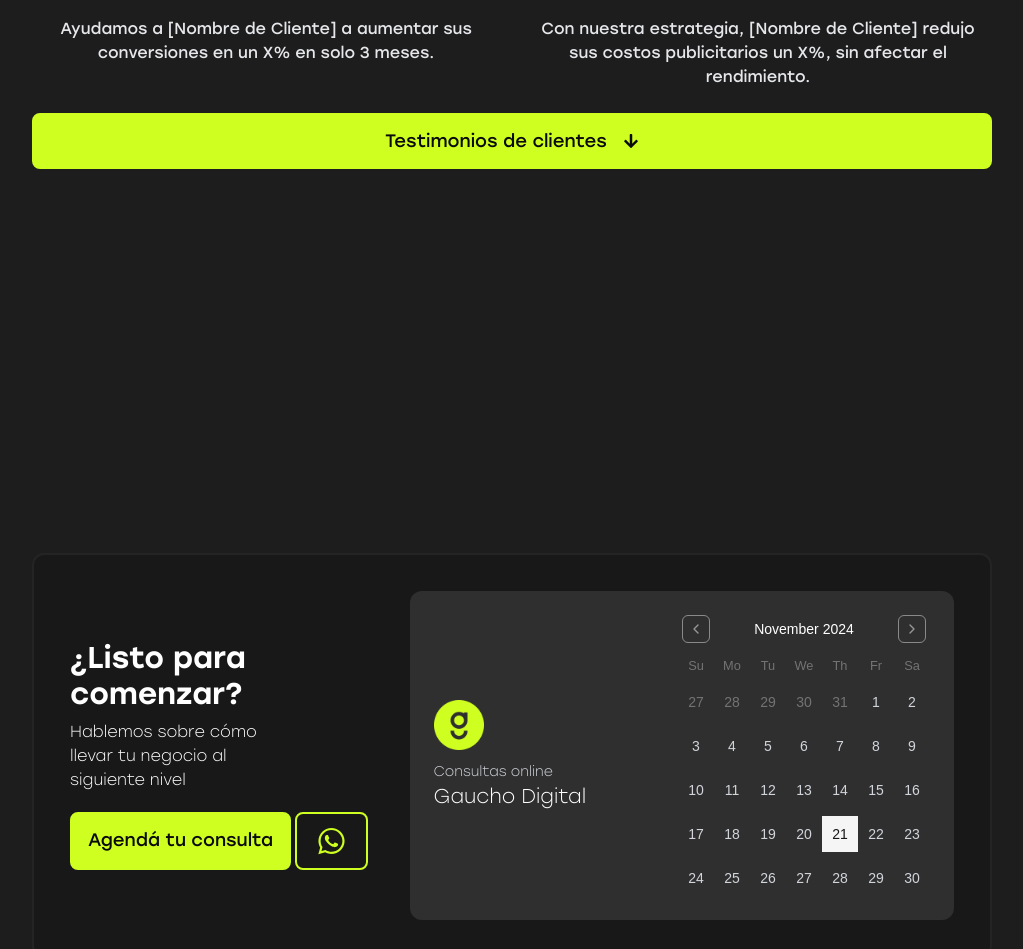
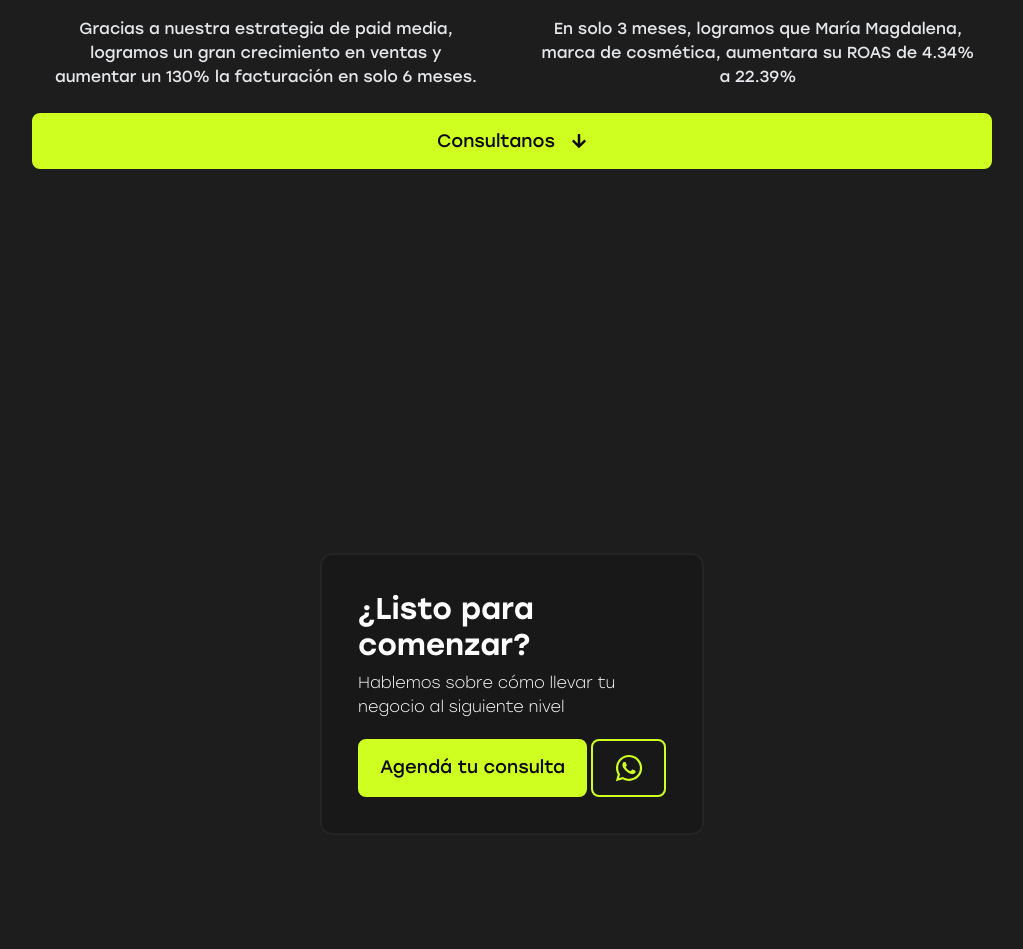
Before and after one commit to MarcoSavarin0/landing-for-gaucho, a Next.js app: page / in a window 1280 px wide. Shown: the part 3923-4872 px from the top of the page, without its empty margins (128-1151 px from the left). Built offline with nearby package versions, Linux system fonts and the light colour scheme.

Commit message:
calendario ocultado, linkeado los buttons

```diff
--- a/src/components/FifthSection.tsx
+++ b/src/components/FifthSection.tsx
@@ -41,7 +41,7 @@
                     </>
                 )}
             </div>
-            <ButtonG text="Testimonios de clientes" transparent={false} width="w-full" arrowUp={false} notArrow={false} link='#clientes' whatsapp={false} textSize='' />
+            <ButtonG text="Consultanos" transparent={false} width="w-full" arrowUp={false} notArrow={false} link='#consulta' whatsapp={false} textSize='' />
         </motion.div>
     )
 }
--- a/src/components/Footer.tsx
+++ b/src/components/Footer.tsx
@@ -7,7 +7,7 @@
         <div className="pb-10">
             <div className="flex justify-between items-center border-b-[1px] border-white pb-5">
                 <div>
-                    <TopHeader />
+                    <TopHeader  />
                     <p className="text-sm text-white font-stolzLight mt-6">© Gaucho Digital 2024</p>
                 </div>
                 <div className="flex gap-4 items-center">
--- a/src/components/HomeWrap.tsx
+++ b/src/components/HomeWrap.tsx
@@ -35,7 +35,7 @@
             <div className="px-8 md:px-9 lg:px-24 xl:px-40 2xl:px-80 mt-40 md:mt-48 lg:mt-72 xl:mt-96" id="consulta">
                 <SeventhSection />
             </div>
-            <div className="px-8 md:px-9 lg:px-24 xl:px-40 2xl:px-80 mt-40 md:mt-48 lg:mt-72 xl:mt-96">
+            <div className="px-8 md:px-9 lg:px-24 xl:px-40 2xl:px-80 mt-40 md:mt-48 lg:mt-72 xl:mt-96" id="contacto">
                 <EighthSection />
             </div>
             <div className="px-8 md:px-9 lg:px-24 xl:px-40 2xl:px-80 mt-40 md:mt-48 lg:mt-72 xl:mt-96">
--- a/src/components/SeventhSection.tsx
+++ b/src/components/SeventhSection.tsx
@@ -1,5 +1,5 @@
 import ButtonG from './ui/ButtonGeneral'
-import Calendario from './ui/CalendarioGaucho'
+// import Calendario from './ui/CalendarioGaucho'
 import { useInView } from 'react-intersection-observer';
 import { motion } from 'framer-motion';
 const SeventhSection = () => {
@@ -17,21 +17,21 @@
             animate={inView ? "visible" : "hidden"}
             variants={variants}
             transition={{ duration: 0.7 }}
-            className='flex justify-between items-center bg-[#181819] border-2 border-[#242425] rounded-xl p-9'>
-            <div className='lg:w-[25%]'>
+            className='flex justify-between items-center bg-[#181819] border-2 border-[#242425] rounded-xl p-9 lg:w-[40%] lg:mx-auto'>
+            <div className=''>
                 <div ref={ref}>
                     <h2 className="text-white text-2xl lg:text-3xl font-stolzMedium mb-2 ">¿Listo para
                         comenzar?</h2>
                     <p className='pr-9 lg:pr-0 text-base text-white font-stolzLight'>Hablemos sobre cómo llevar tu negocio al siguiente nivel</p>
                 </div>
                 <div className='flex gap-1 mt-5'>
-                    <ButtonG text="Agendá tu consulta" transparent={false} arrowUp={false} notArrow={true} link='' width=' sm:w-full h-auto' whatsapp={false} textSize='text-sm sm:text-base md:text-lg' />
-                    <ButtonG text="a" transparent={true} arrowUp={false} notArrow={true} link='' width='w-[33%] h-auto' whatsapp={true} textSize='' />
+                    <ButtonG text="Agendá tu consulta" transparent={false} arrowUp={false} notArrow={true} link='#contacto' width=' sm:w-full h-auto' whatsapp={false} textSize='text-sm sm:text-base md:text-lg' />
+                    <ButtonG text="" transparent={true} arrowUp={false} notArrow={true} link='https://wa.link/cf3is0' width='w-[33%] h-auto' whatsapp={true} textSize='' />
                 </div>
             </div>
-            <div className='hidden lg:block'>
+            {/* <div className='hidden lg:block'>
                 <Calendario />
-            </div>
+            </div> */}
         </motion.div>
     )
 }
--- a/src/components/ui/ChartBars.tsx
+++ b/src/components/ui/ChartBars.tsx
@@ -62,7 +62,7 @@
             </Card>
             <div className="text-center text-white my-6 px-4">
                 <h3 className="text-xl font-stolzMedium xl:text-3xl lg:mb-3">Aumento en conversiones</h3>
-                <p className="text-[14px] font-stolzRegular text-gray-200 xl:text-[16px]">Ayudamos a [Nombre de Cliente] a aumentar sus conversiones en un X% en solo 3 meses.</p>
+                <p className="text-[14px] font-stolzRegular text-gray-200 xl:text-[16px]">Gracias a nuestra estrategia de paid media, logramos un gran crecimiento en ventas y aumentar un 130% la facturación en solo 6 meses.</p>
             </div>
         </div>
     )
--- a/src/components/ui/ChartLinear.tsx
+++ b/src/components/ui/ChartLinear.tsx
@@ -80,7 +80,7 @@
             </Card>
             <div className="text-center text-white my-6 px-4">
                 <h3 className="text-xl font-stolzMedium xl:text-3xl lg:mb-3">Reducción de costos</h3>
-                <p className="text-[14px] font-stolzRegular text-gray-200 xl:text-[16px]">Con nuestra estrategia, [Nombre de Cliente] redujo sus costos publicitarios un X%, sin afectar el rendimiento.</p>
+                <p className="text-[14px] font-stolzRegular text-gray-200 xl:text-[16px]">En solo 3 meses, logramos que María Magdalena, marca de cosmética, aumentara su ROAS de 4.34% a 22.39%</p>
             </div>
         </div>
     );
```
